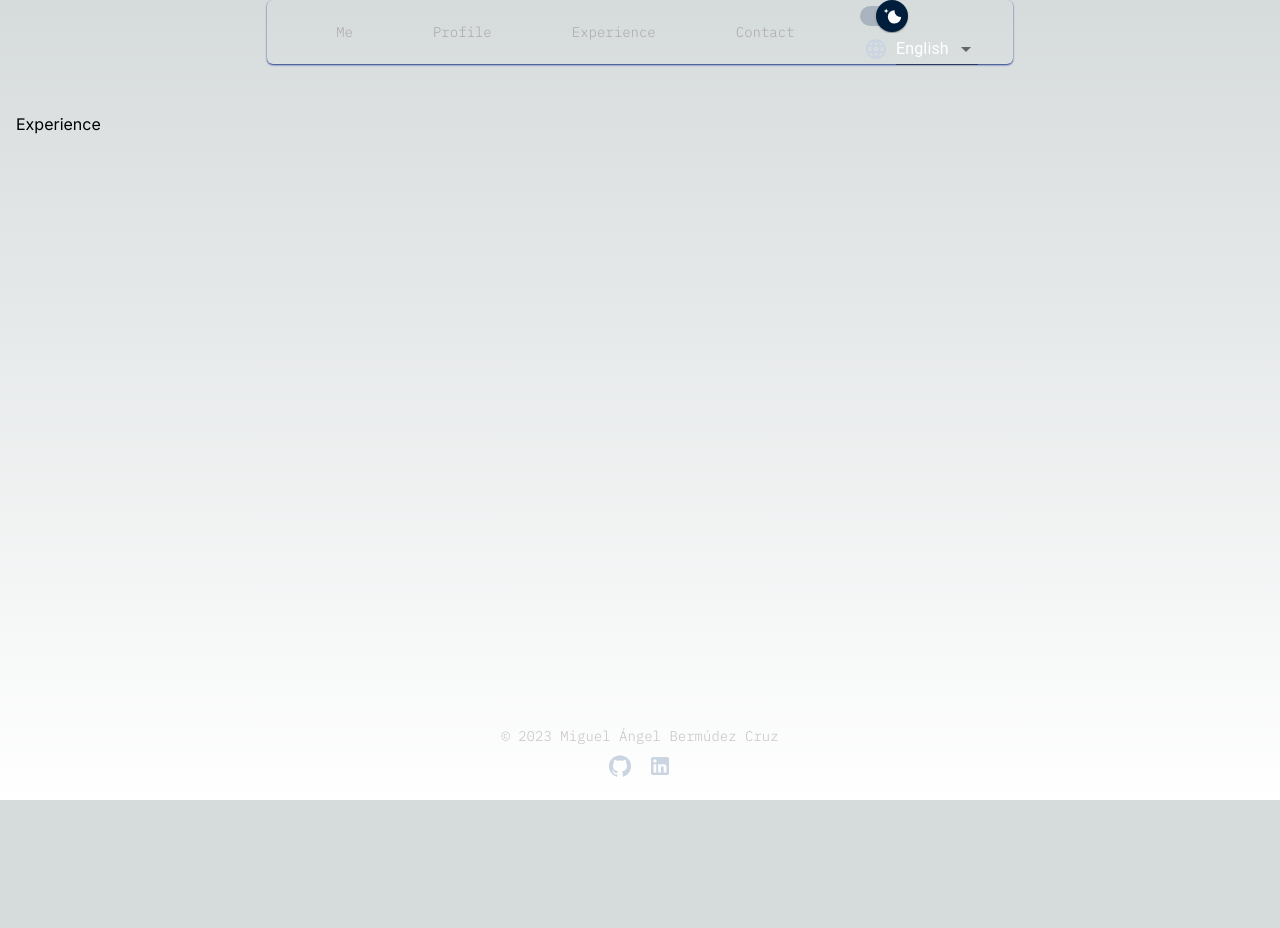
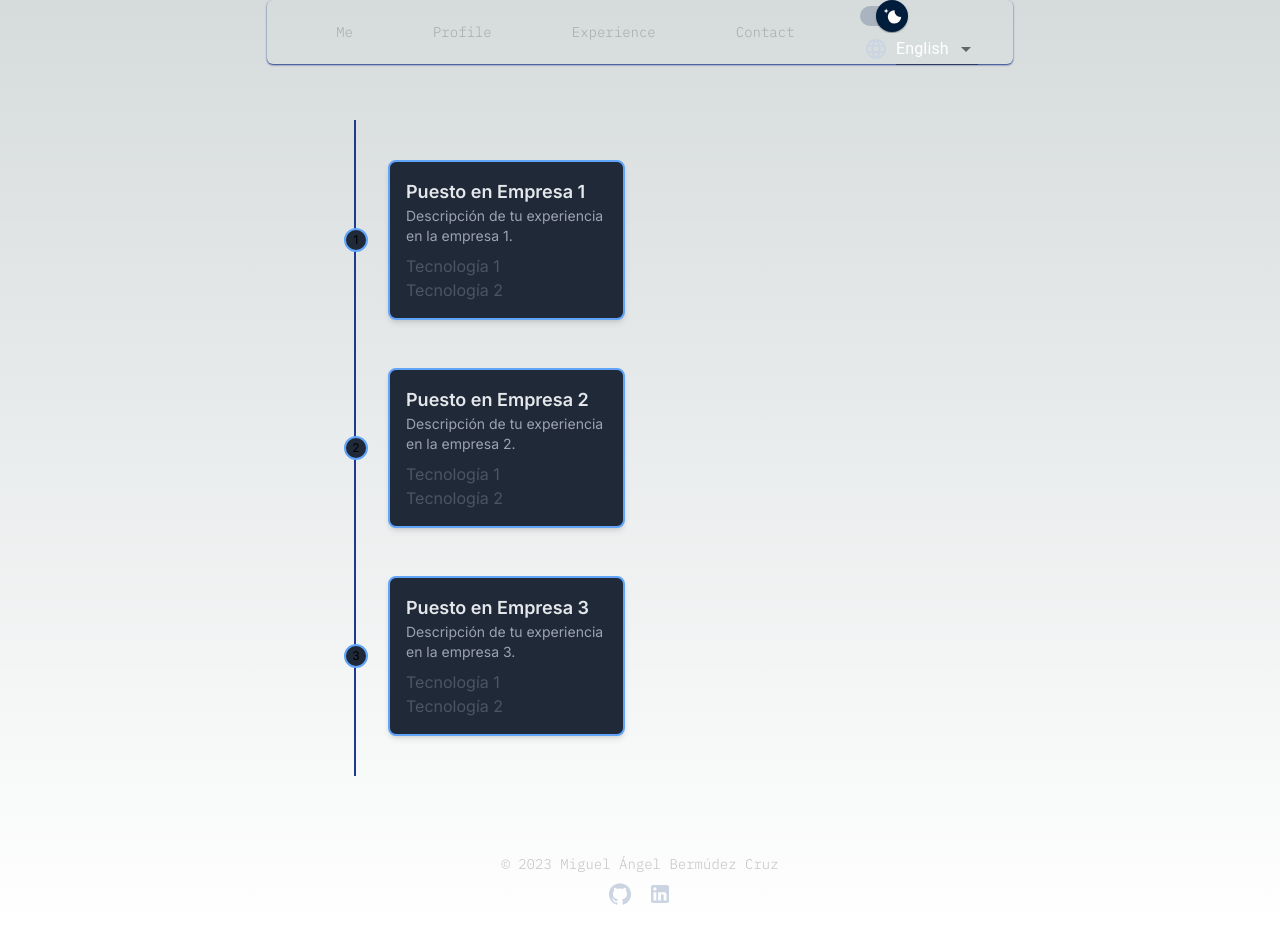
Before and after one commit to miguel-resource/portfolio_v2, a Next.js app: page /experience in a window 1280 px wide. Before the commit the page ends 800 px from the top, so only its background shows below. Built offline with nearby package versions, Linux system fonts and the light colour scheme.

Commit message:
[ADD] experience section

```diff
--- a/app/app.module.scss
+++ b/app/app.module.scss
@@ -41,6 +41,48 @@
                 }
             }
         }
+
+        .experience {
+            @apply py-12 mx-auto w-1/2;
+
+            &__container {
+                @apply max-w-5xl mx-auto px-4;
+
+                &__boxes {
+                    @apply flex flex-col gap-12;
+
+                    &__item {
+                        @apply relative flex items-center;
+
+                        &__point {
+                            @apply relative z-10 flex-shrink-0 h-6 w-6 border-2 border-blue-400 rounded-full bg-gray-800;
+                            @apply text-center text-xs leading-5;
+                        }
+
+                        &__card {
+                            @apply ml-5 bg-gray-800 p-4 rounded-lg shadow-md w-2/5 border-2 border-blue-400 shadow-md;
+
+                            &__title {
+                                @apply text-lg font-semibold text-gray-200;
+                            }
+
+                            p {
+                                @apply text-gray-400 text-sm;
+                            }
+
+                            ul {
+                                @apply mt-2;
+
+                            }
+                        }
+
+                        &__line {
+                            @apply absolute -inset-y-10 left-2.5 w-0.5 bg-blue-900;
+                        }
+                    }
+                }
+            }
+        }
     }
 
 }
--- a/app/experience/page.tsx
+++ b/app/experience/page.tsx
@@ -1,8 +1,71 @@
+'use client';
+import { useEffect } from 'react';
+import s from './../app.module.scss';
+import gsap from 'gsap';
+
 const Experience = () => {
+  const experience = [
+    {
+      company: 'Empresa 1',
+      jobTitle: 'Puesto en Empresa 1',
+      jobDescription: 'Descripción de tu experiencia en la empresa 1.',
+      stack: ['Tecnología 1', 'Tecnología 2']
+    },
+    {
+      company: 'Empresa 2',
+      jobTitle: 'Puesto en Empresa 2',
+      jobDescription: 'Descripción de tu experiencia en la empresa 2.',
+      stack: ['Tecnología 1', 'Tecnología 2']
+    },
+    {
+      company: 'Empresa 3',
+      jobTitle: 'Puesto en Empresa 3',
+      jobDescription: 'Descripción de tu experiencia en la empresa 3.',
+      stack: ['Tecnología 1', 'Tecnología 2']
+    },
+  ];
+
+
+  useEffect(() => {
+    const selectItem = document.querySelectorAll(`.${s.experience__container__boxes__item}`);
+    gsap.fromTo(
+      selectItem,
+      {
+        opacity: 0,
+        y: -100,
+      },
+      {
+        opacity: 1,
+        y: 0,
+        duration: 1,
+        ease: "power3.out",
+        stagger: 0.2,
+      }
+    );
+  }, []);
+
   return (
-    <div>
-      <h1>Experience</h1>
+    <section className={s.experience}>
+    <div className={s.experience__container}>
+      <div className={s.experience__container__boxes}>
+        {experience.map((item, index) => (
+          <div key={index} className={s.experience__container__boxes__item}>
+            <div className={s.experience__container__boxes__item__point}>{index + 1}</div>
+            <div className={s.experience__container__boxes__item__card}>
+              <h3 className={s.experience__container__boxes__item__card__title}>{item.jobTitle}</h3>
+              <p>{item.jobDescription}</p>
+              <ul>
+                {item.stack.map((tech, index) => (
+                  <li key={index} className="text-gray-600">{tech}</li>
+                ))}
+              </ul>
+            </div>
+            <div className={s.experience__container__boxes__item__line}></div>
+          </div>
+        ))}
+      </div>
     </div>
+  </section>
   );
 };
 
```
